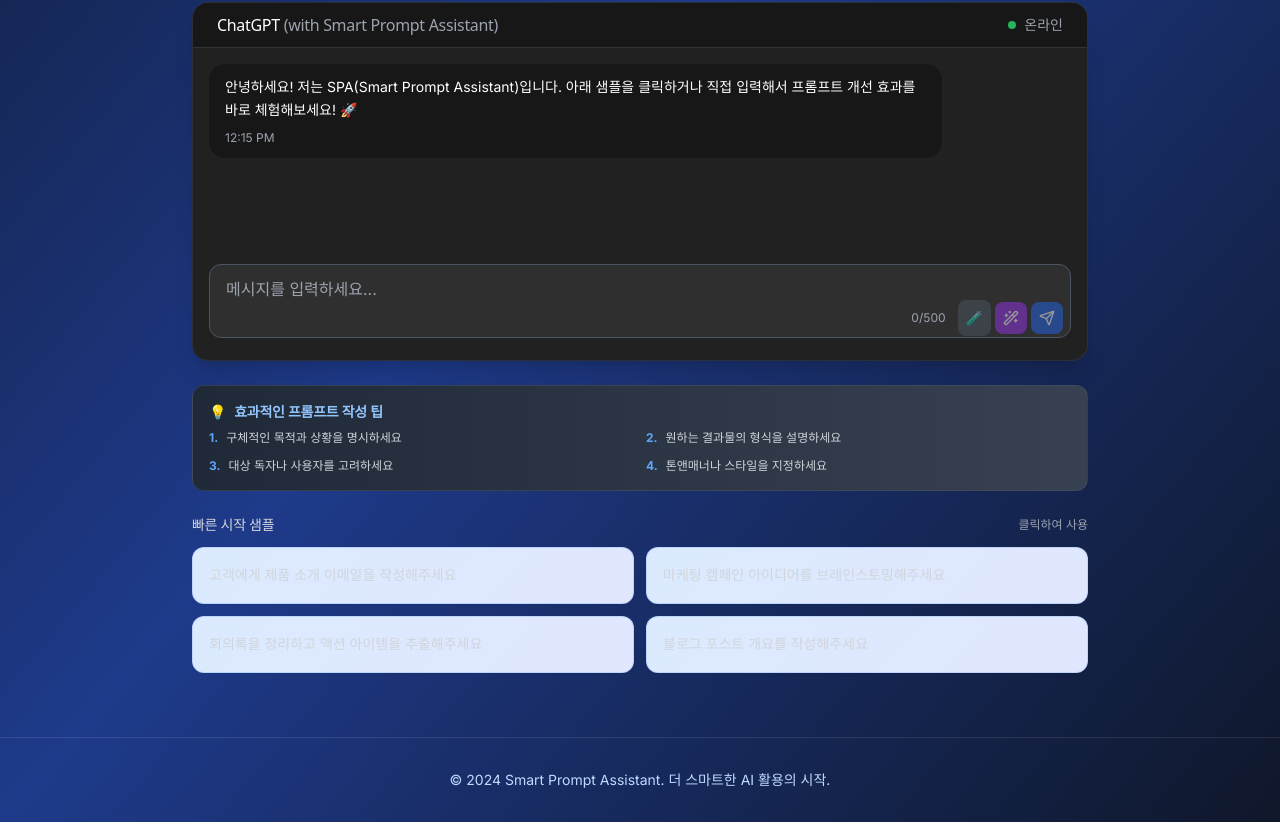
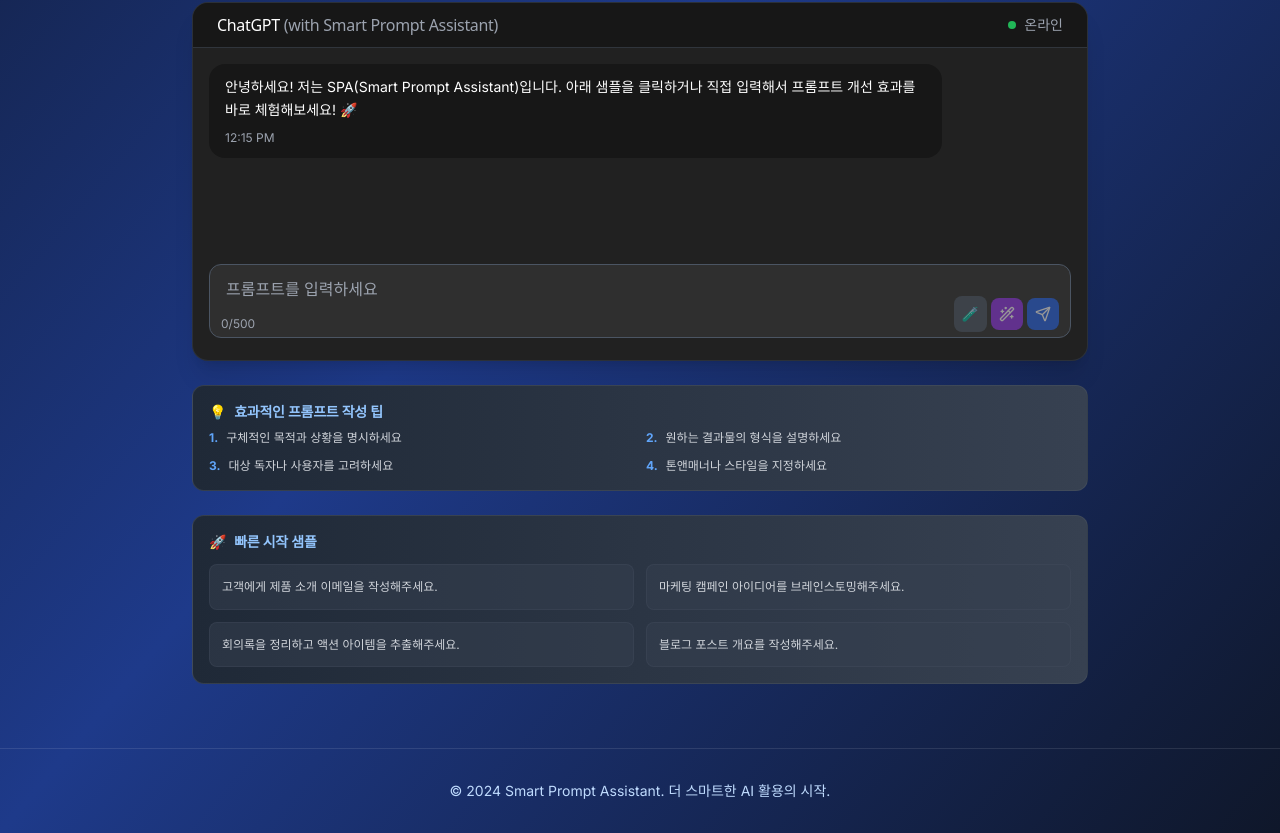
Before and after one commit to LSeungHyun/spa_landing, a Next.js app: page / in a window 1280 px wide. Shown: the part 686-1519 px from the top of the page. Built offline with nearby package versions, Linux system fonts and the light colour scheme.

Commit message:
feat: improve Phase 4 UI elements and text consistency

```diff
--- a/src/app/page.tsx
+++ b/src/app/page.tsx
@@ -69,10 +69,10 @@
 
     // 샘플 프롬프트 - 즉시 체험 유도
     const samplePrompts = [
-        "고객에게 제품 소개 이메일을 작성해주세요",
-        "마케팅 캠페인 아이디어를 브레인스토밍해주세요",
-        "회의록을 정리하고 액션 아이템을 추출해주세요",
-        "블로그 포스트 개요를 작성해주세요"
+        "고객에게 제품 소개 이메일을 작성해주세요.",
+        "마케팅 캠페인 아이디어를 브레인스토밍해주세요.",
+        "회의록을 정리하고 액션 아이템을 추출해주세요.",
+        "블로그 포스트 개요를 작성해주세요."
     ];
 
     const handleSampleClick = (sample: string) => {
@@ -586,17 +586,20 @@
                                                 handleTestImprovePrompt();
                                             }
                                         }}
-                                        placeholder="메시지를 입력하세요..."
+                                        placeholder="프롬프트를 입력하세요"
                                         disabled={isLoading}
                                         maxLength={500}
                                     />
 
-                                    {/* 입력 필드 내부 버튼 그룹 */}
-                                    <div className="absolute right-2 bottom-2 flex items-center space-x-1">
-                                        {/* 문자 수 카운터 */}
-                                        <div className="text-xs text-gray-400 mr-2">
+                                    {/* 문자 수 카운터 - 좌측 위치 */}
+                                    <div className="absolute left-3 bottom-3">
+                                        <div className="text-xs text-gray-400">
                                             {inputText.length}/500
                                         </div>
+                                    </div>
+
+                                    {/* 입력 필드 내부 버튼 그룹 */}
+                                    <div className="absolute right-3 bottom-3 flex items-center space-x-1">
 
                                         {/* 테스트 버튼 */}
                                         <button
@@ -691,18 +694,18 @@
                                     </div>
                                 )}
 
-                                {/* 샘플 프롬프트 섹션 - 다크 테마 */}
-                                <div className="mt-6">
-                                    <div className="flex items-center justify-between mb-3">
-                                        <h5 className="text-sm font-medium text-gray-300">빠른 시작 샘플</h5>
-                                        <span className="text-xs text-gray-400">클릭하여 사용</span>
-                                    </div>
+                                {/* 샘플 프롬프트 섹션 - 작성 팁과 동일한 색상 테마 */}
+                                <div className="mt-6 p-4 bg-gradient-to-r from-gray-800 to-gray-700 rounded-xl border border-gray-600/50">
+                                    <h5 className="text-sm font-semibold text-blue-300 mb-3 flex items-center">
+                                        <span className="mr-2">🚀</span>
+                                        빠른 시작 샘플
+                                    </h5>
                                     <div className="grid grid-cols-1 sm:grid-cols-2 gap-3">
                                         {samplePrompts.map((prompt, index) => (
                                             <button
                                                 key={index}
                                                 onClick={() => handleSampleClick(prompt)}
-                                                className="text-left p-4 bg-gradient-to-r from-gray-800 to-gray-700 hover:from-gray-700 hover:to-gray-600 rounded-xl border border-gray-600/50 hover:border-gray-500/50 transition-all duration-200 text-sm text-gray-300 hover:text-white touch-friendly group shadow-sm hover:shadow-md sample-prompt-card"
+                                                className="text-left p-3 bg-gray-700/50 hover:bg-gray-600/50 rounded-lg border border-gray-600/30 hover:border-gray-500/50 transition-all duration-200 text-xs text-gray-300 hover:text-white touch-friendly group"
                                                 aria-label={`샘플 프롬프트: ${prompt}`}
                                             >
                                                 <div className="flex items-center justify-between">
```
Also changed, not shown: 1 other file (tests, documents, lock files or other folders).
